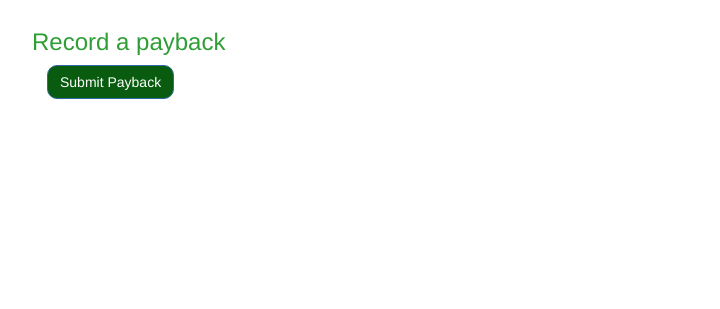
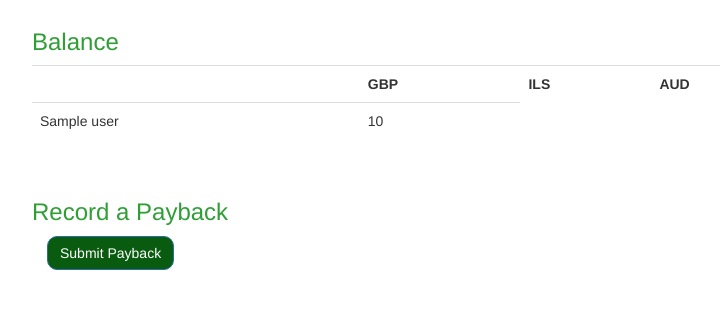
Before and after one commit to Georgie-Statham/Budget-app, a Django app: template budget_app/templates/payback_form.html in a window 1280 px wide. Shown: the part 51-360 px from the top of the page, without its empty margins (38-758 px from the left). Run offline with Django 3.2, Linux system fonts and the light colour scheme; tables that the repository leaves empty hold one stand-in row (values such as "Sample post"); the template is opened without the code that fills it: values that come from a table or form of the project are taken from there, most other values are stand-ins (such as "Sample title", 1, 10 or a date in 2020); parts of the project's set-up code (start-up, migrations or seed data) failed here and were passed over; some libraries are stand-ins or nearby versions.

Commit message:
balance on payback form

```diff
--- a/budget_app/templates/payback.html
+++ b/budget_app/templates/payback.html
@@ -28,7 +28,7 @@
         <tr>
           <td>{{ user }}</td>
           {% for amount in amounts %}
-            {% if amount < 0 %}
+            {% if amount < -0.05 %}
               <td class="redTextOverride">{{ amount }}</td>
             {% else %}
               <td>{{ amount }}</td>
--- a/budget_app/templates/payback_form.html
+++ b/budget_app/templates/payback_form.html
@@ -2,7 +2,39 @@
 
 {% block content %}
 {% load bootstrap_tags %}
-<h3 class="greenTextOverride">Record a payback</h3>
+<h3 class="greenTextOverride">Balance</h3>
+<div class="container">
+  <div class="row">
+    <div class="col-md-8 nopadding">
+      <table style="width:100%" class="table">
+        <tr>
+          <th></th>
+          <th>GBP</th>
+          <th>ILS</th>
+          <th>AUD</th>
+        </tr>
+        {% for user, amounts in balances.items %}
+        <tr>
+          <td>{{ user }}</td>
+          {% for amount in amounts %}
+            {% if amount < -0.05 %}
+              <td class="redTextOverride">{{ amount }}</td>
+            {% else %}
+              <td>{{ amount }}</td>
+            {% endif %}
+          {% endfor %}
+        </tr>
+        {% endfor %}
+      </table>
+    </div>
+  <div class="col-md-1 nopadding">
+  </div>
+  <div class="col-md-3 nopadding">
+  </div>
+</div>
+</div>
+<br>
+<h3 class="greenTextOverride">Record a Payback</h3>
 <div class="container">
   <div class="mx-auto" style="width: 300px;">
     <form id="payback_form" method="post" action="/payback/payback_form" enctype="multipart/form-data">
```
Also changed, not shown: budget_app/payback/views.py (+43 -33 lines).
